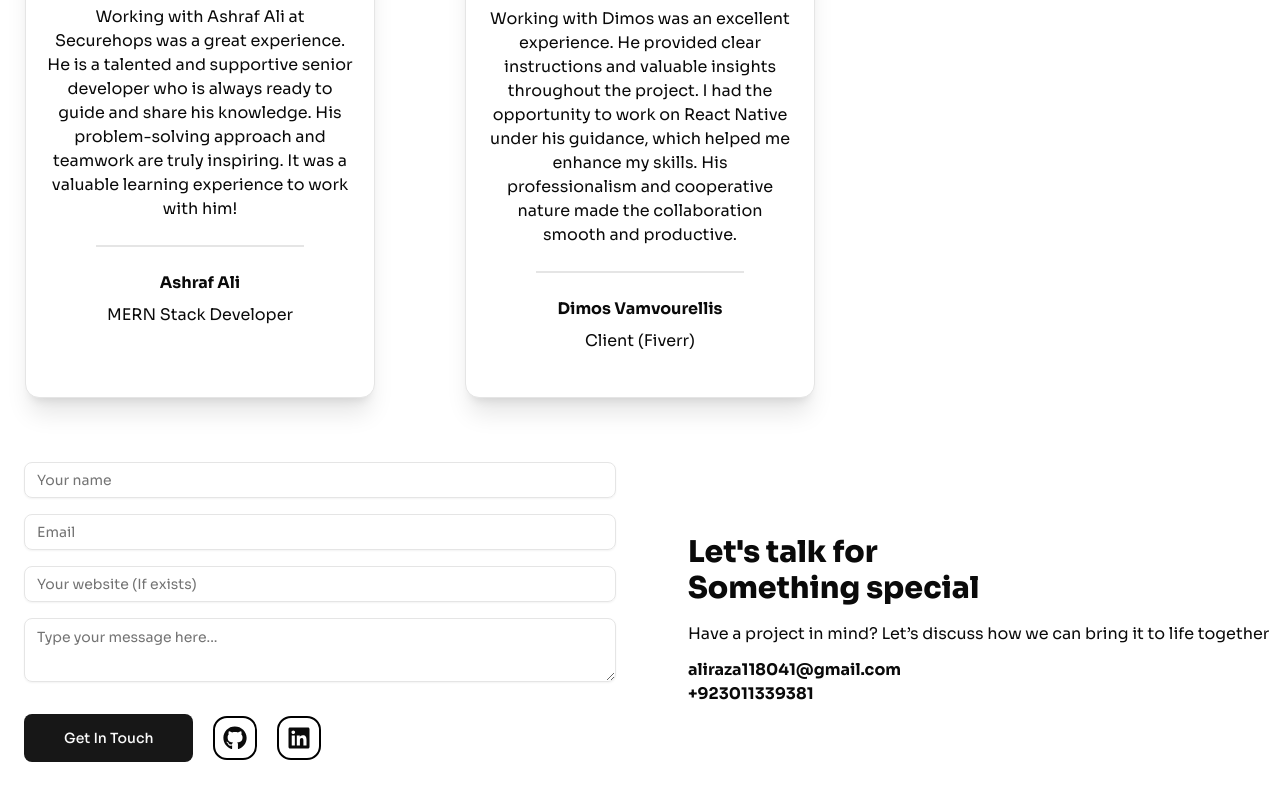
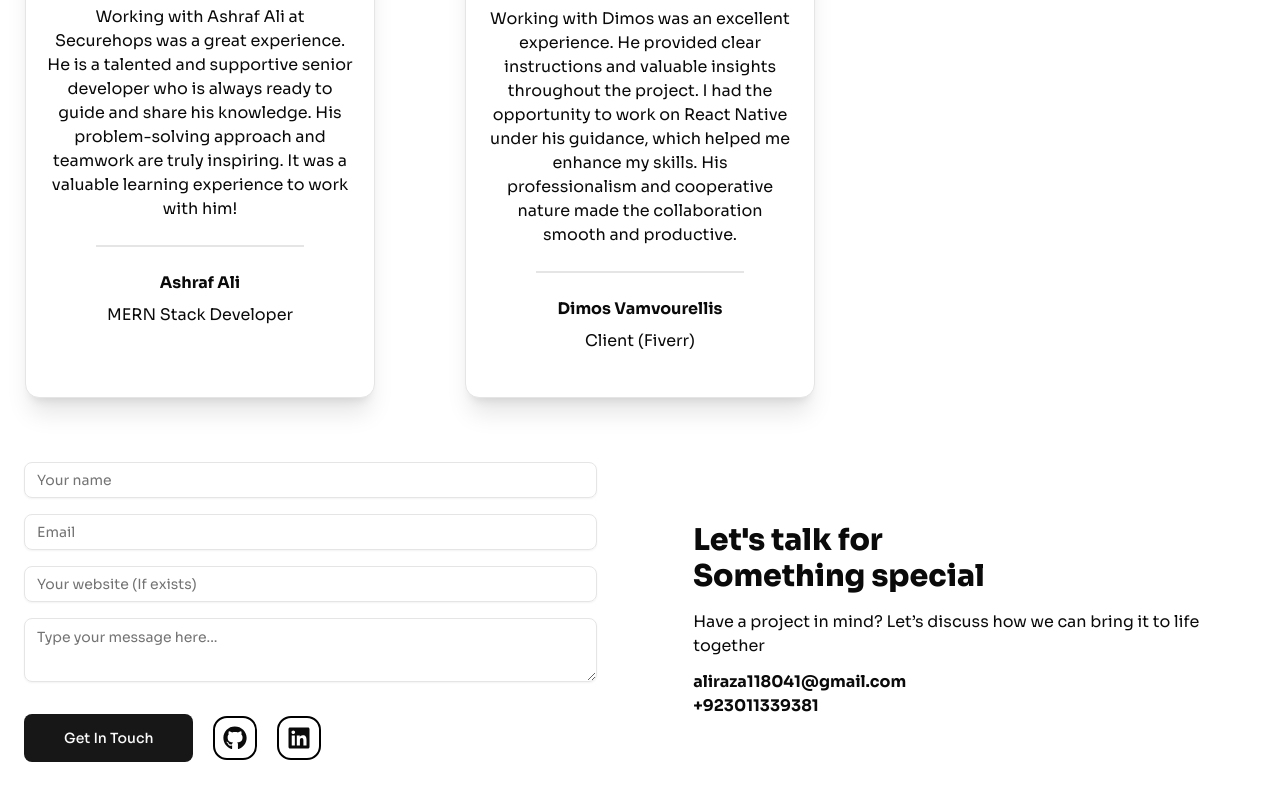
Before and after one commit to Raza118041/portfolio, a Next.js app: page / in a window 1280 px wide. Shown: the part 5462-6262 px from the top of the page. Built offline with nearby package versions, Linux system fonts and the light colour scheme.

Commit message:
Update email.tsx

```diff
--- a/src/components/emailsection/email.tsx
+++ b/src/components/emailsection/email.tsx
@@ -46,9 +46,9 @@
     ]
 
     return (
-        <div className="flex flex-row items-center">
+        <div className="flex flex-col md:flex-row items-center justify-center">
             <Form {...form}>
-                <form onSubmit={form.handleSubmit(onSubmit)} className="space-y-4 w-1/2 px-6 gap-6">
+                <form onSubmit={form.handleSubmit(onSubmit)} className="space-y-4 w-full md:w-1/2 px-6 gap-6">
                     <FormField
                         control={form.control}
                         name="username"
@@ -111,7 +111,7 @@
                 <div className="py-4 px-6">
                 </div>
             </Form>
-            <div >
+            <div className="px-6">
                 <span className="font-extrabold text-3xl">{"Let's talk for "}</span><br />
                 <span className="font-extrabold text-3xl">Something special</span><br />
                 <span className="pt-4 flex">{"Have a project in mind? Let’s discuss how we can bring it to life together"}</span>
```
